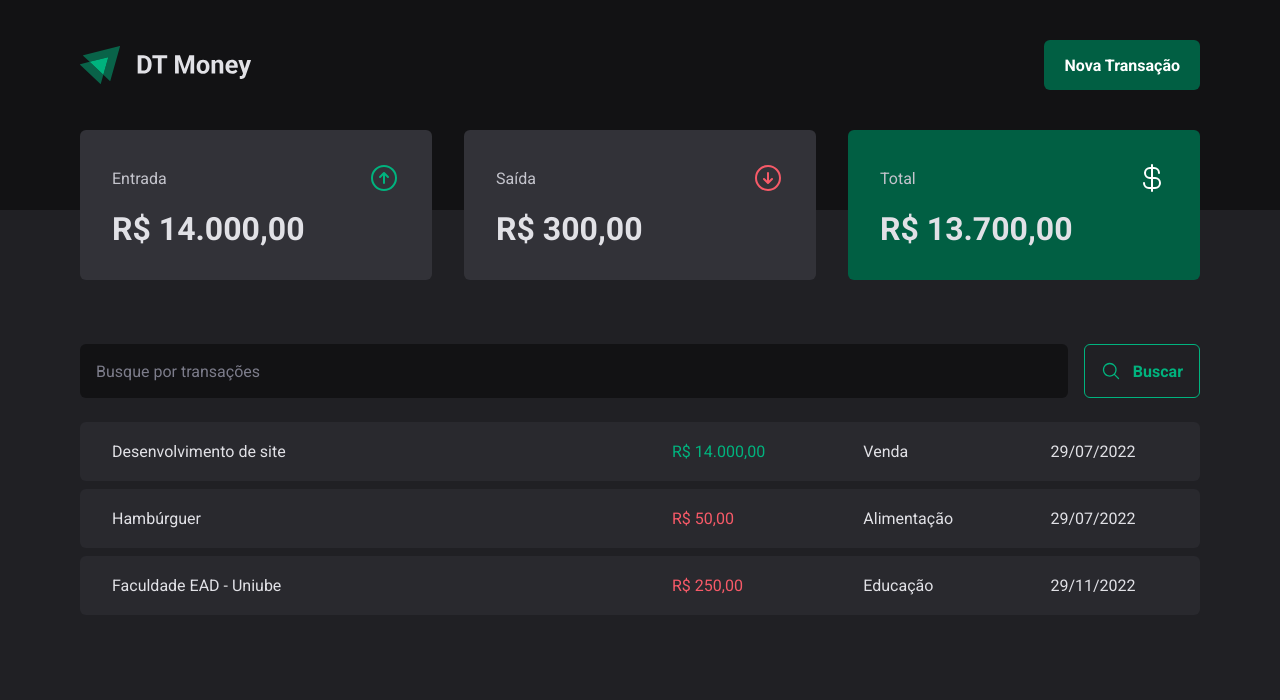
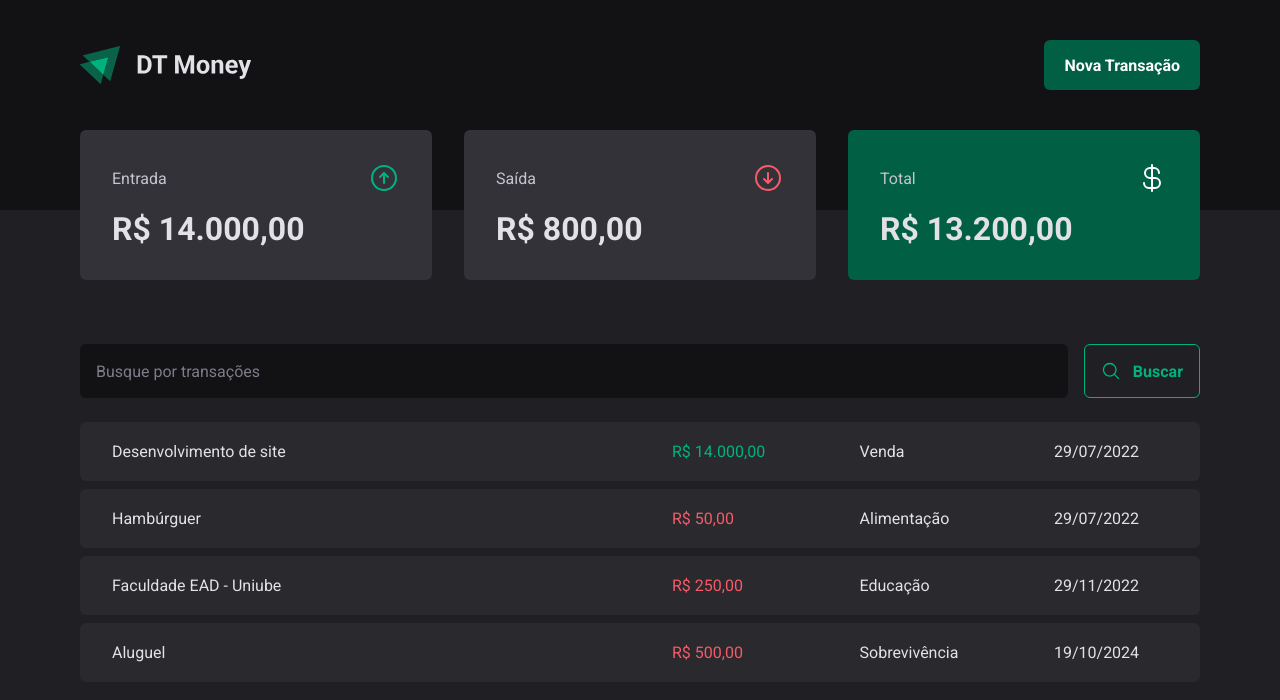
Before and after one commit to Azafman/03dt-money, a React (Vite) app: page / in a window 1280 px wide. Shown: the top 700 px of the page. Built offline with nearby package versions, Linux system fonts and the light colour scheme; data requests are answered from the project's data file.

Commit message:
Conexão com API - criando nova transação

```diff
--- a/server.json
+++ b/server.json
@@ -1,7 +1,7 @@
 {
   "transactions": [
     {
-        "id": 1,
+      "id": "1",
       "description": "Desenvolvimento de site",
       "type": "income",
       "category": "Venda",
@@ -9,19 +9,28 @@
       "createdAt": "2022-07-29T19:36:44.505Z"
     },
     {
-        "id": 2,
+      "id": "2",
       "description": "Hambúrguer",
       "type": "outcome",
       "category": "Alimentação",
       "price": 50,
       "createdAt": "2022-07-29T19:30:44.505Z"
-      }, {
-        "id": 3,
+    },
+    {
+      "id": "3",
       "description": "Faculdade EAD - Uniube",
       "type": "outcome",
       "category": "Educação",
       "price": 250,
       "createdAt": "2022-11-29T19:30:44.505Z"
+    },
+    {
+      "id": "66b5",
+      "description": "Aluguel",
+      "type": "outcome",
+      "category": "Sobrevivência",
+      "price": 500,
+      "createdAt": "2024-10-19T14:24:25.056Z"
     }
   ]
 }
--- a/src/components/NewTransactionModal/index.tsx
+++ b/src/components/NewTransactionModal/index.tsx
@@ -4,6 +4,8 @@ import { ArrowCircleDown, ArrowCircleUp, X } from "@phosphor-icons/react"
 import * as z from 'zod'
 import { Controller, useForm } from "react-hook-form";
 import { zodResolver } from "@hookform/resolvers/zod";
+import { useContext } from "react";
+import { TransactionsContext } from "../../contexts/TransactionsContext";
 
 
 const transactionFormSchema = z.object({
@@ -14,6 +16,7 @@ const transactionFormSchema = z.object({
 });
 type transactionFormInputs = z.infer<typeof transactionFormSchema>
 export const NewTransactionModal = () => {
+    const { createTransaction } = useContext(TransactionsContext);
     const {
         register,
         handleSubmit,
@@ -28,9 +31,12 @@ export const NewTransactionModal = () => {
         }
     });
     async function handleCreateNewTransaction (data: transactionFormInputs) {
+        const { description, type, category, price } = data;
+        createTransaction({
+            description, type, category, price, createdAt: new Date()
+        })
+
         reset()
-        await new Promise(resolve => setTimeout(resolve, 2000));
-        console.log(data);
     }
 
     console.log(errors);
--- a/src/contexts/TransactionsContext.tsx
+++ b/src/contexts/TransactionsContext.tsx
@@ -10,10 +10,26 @@ interface TransactionType {
     category: string;
     createdAt: string;
 }
+interface NewTransactionType {
+    description: string;
+    price: number;
+    category: string;
+    type: TransactionType['type'];//"income" | "outcomed"
+    createdAt: Date
+    /*
+    - Observação aula: seria possível sim, exportar o type do schema de nova transação, a saber: transactionFormInputs, porém daí
+    estaríamos prendendo o nosso contexto ao formulário. Isso pode ser ruim, porque caso algum dia haja uma nova forma de inserir transações que não pelo formulário e com mais campos teríamos problema. Estaríamos aclopando o contexto ao formulário, isso pode ser ruim.
+    */
+}
 
 interface TransactionsContextType {
     transactions: TransactionType[];
-    loadTransactions: (query?: string) => Promise<void>
+    loadTransactions: (query?: string) => Promise<void>,
+    createTransaction: (data: NewTransactionType) => Promise<void>
+    /* Lembro de uma aula anterior, onde era possível passar a função que setava o estado para o contexto. Porém, essa solução possui dois pontos negativos:
+        -  A tipagem dessa função é complexa
+        - Expõem de forma "perigoso" o estado.
+    */
 }
 export const TransactionsContext = createContext({} as TransactionsContextType);
 
@@ -31,13 +47,33 @@ export const TrasanctionContextProvider = ({ children }: { children: ReactNode }
 
         setTransactions(response.data);
     }
+    async function createTransaction (data: NewTransactionType) {
+        const { description, type, category, price, createdAt } = data;
+        const response = await api.post('/transactions', {
+            description,
+            type,
+            category,
+            price,
+            createdAt
+        })
+        setTransactions(transactionsPrevState => [response.data, ...transactionsPrevState]);
+        //para não ter que consultar api outra vez já atualizamos o estado que contém as transações.
+        //tendo em vista que para criar uma transação é feita uma requisição à API.
+    }
+    /*
+    Observações aula: poderíamos ter uma função somente que atualiza o estado de transações. Porém isso deixaria em muito em aberto. Por exemplo poderíamos com essa função remover de qualquer componente dentro do contexto, alguma transação.
+
+    Criando uma função que somente adiciona uma transação de forma tipada, nós limitamos e de certa forma "protegemos" nosso estado.
+    */
+
     useEffect(() => {
         loadTransactions();
     }, []);
 
     return <TransactionsContext.Provider value={{
         transactions,
-        loadTransactions
+        loadTransactions,
+        createTransaction
     }}>
         {children}
     </TransactionsContext.Provider>
--- a/src/pages/Transactions/index.tsx
+++ b/src/pages/Transactions/index.tsx
@@ -9,7 +9,6 @@ import { dateFormatter, priceFormatter } from "../../utils/formatter"
 export const Transactions = () => {
   const {transactions} = useContext(TransactionsContext);
 
-  console.log(transactions);
 
   return (
     <div>
```
Lines whose indentation alone changed are shown as unchanged.
